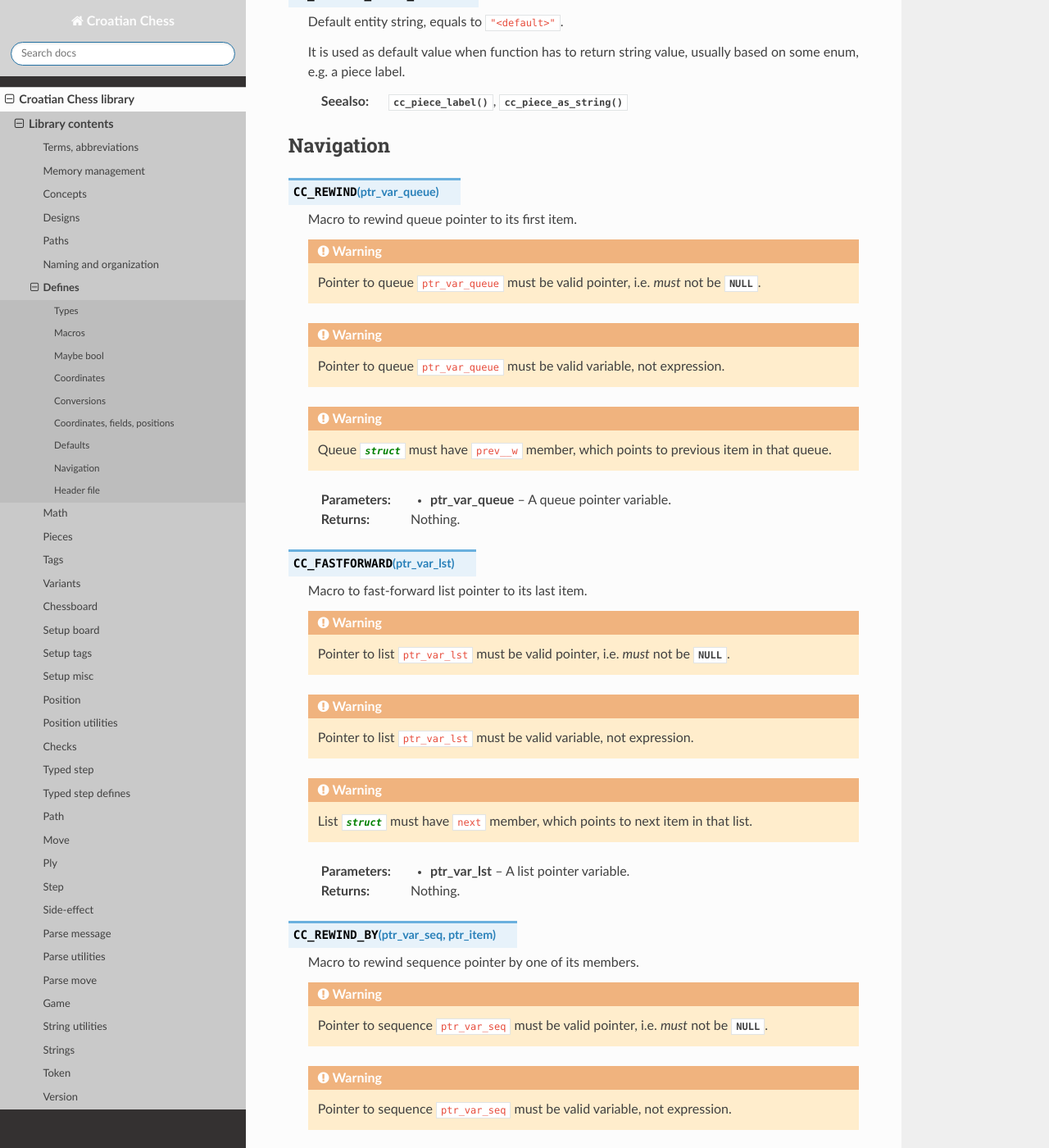
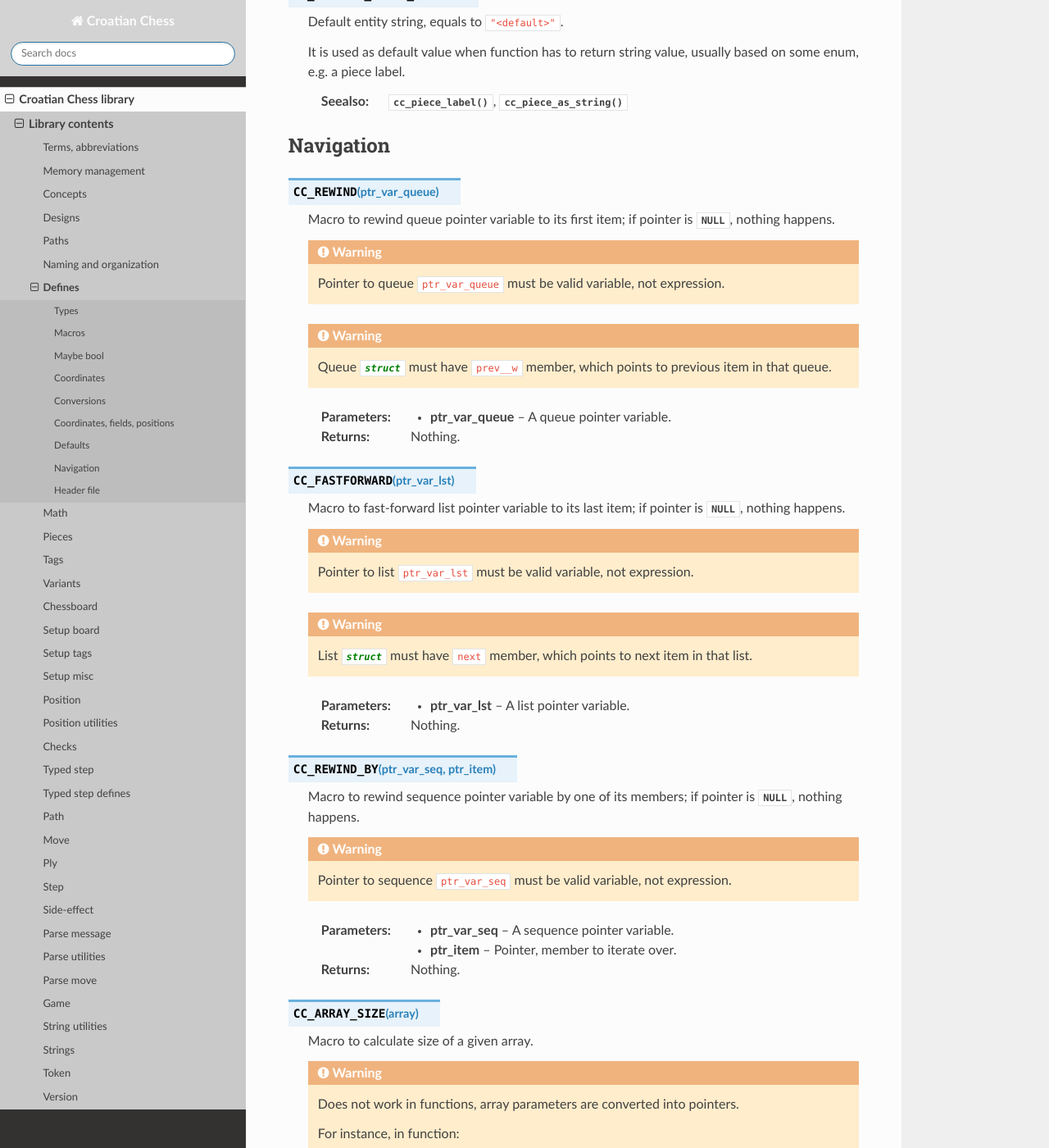
Before and after one commit to mmlacak/crochess, a Sphinx documentation site: the page built from docs/source/libcc/ccdefines.rst, in a window 1280 px wide and 1400 px high, scrolled down 8372 px. Shown: the whole window at 82% size. Built offline with Sphinx 7.4.7 and the Read the Docs theme 3.1.0, drawn with Linux system fonts in a browser that asks for light colours.

Commit message:
Refactored path segment func. Fixed rewind macros + docs.

```diff
--- a/docs/source/conf.py
+++ b/docs/source/conf.py
@@ -26,10 +26,10 @@ copyright = '2021, Mario Mlačak'
 author = 'Mario Mlačak'
 
 # The short X.Y version
-version = "0.0.1.107:1286+20250129.090821"   # docs-new-lib-short-version-major-minor-feature-commit+meta~breaks-place-marker
+version = "0.0.1.110:1289+20250203.005026"   # docs-new-lib-short-version-major-minor-feature-commit+meta~breaks-place-marker
 
 # The full version, including alpha/beta/rc tags
-release = "0.0.1.107:1286+20250129.090821"   # docs-new-lib-full-version-major-minor-feature-commit+meta~breaks-place-marker
+release = "0.0.1.110:1289+20250203.005026"   # docs-new-lib-full-version-major-minor-feature-commit+meta~breaks-place-marker
 
 
 # -- General configuration ---------------------------------------------------
--- a/docs/source/libcc/ccdefines.rst
+++ b/docs/source/libcc/ccdefines.rst
@@ -412,11 +412,8 @@ Navigation
 
 .. c:macro:: CC_REWIND(ptr_var_queue)
 
-    Macro to rewind queue pointer to its first item.
-
-    .. warning::
-
-        Pointer to queue :c:`ptr_var_queue` must be valid pointer, i.e. *must* not be :c:data:`NULL`.
+    Macro to rewind queue pointer variable to its first item; if pointer is
+    :c:data:`NULL`, nothing happens.
 
     .. warning::
 
@@ -431,11 +428,8 @@ Navigation
 
 .. c:macro:: CC_FASTFORWARD(ptr_var_lst)
 
-    Macro to fast-forward list pointer to its last item.
-
-    .. warning::
-
-        Pointer to list :c:`ptr_var_lst` must be valid pointer, i.e. *must* not be :c:data:`NULL`.
+    Macro to fast-forward list pointer variable to its last item; if pointer is
+    :c:data:`NULL`, nothing happens.
 
     .. warning::
 
@@ -450,11 +444,8 @@ Navigation
 
 .. c:macro:: CC_REWIND_BY(ptr_var_seq,ptr_item)
 
-    Macro to rewind sequence pointer by one of its members.
-
-    .. warning::
-
-        Pointer to sequence :c:`ptr_var_seq` must be valid pointer, i.e. *must* not be :c:data:`NULL`.
+    Macro to rewind sequence pointer variable by one of its members; if pointer
+    is :c:data:`NULL`, nothing happens.
 
     .. warning::
 
```
Also changed, not shown: README.md (+2 -2 lines), 5 other files.
